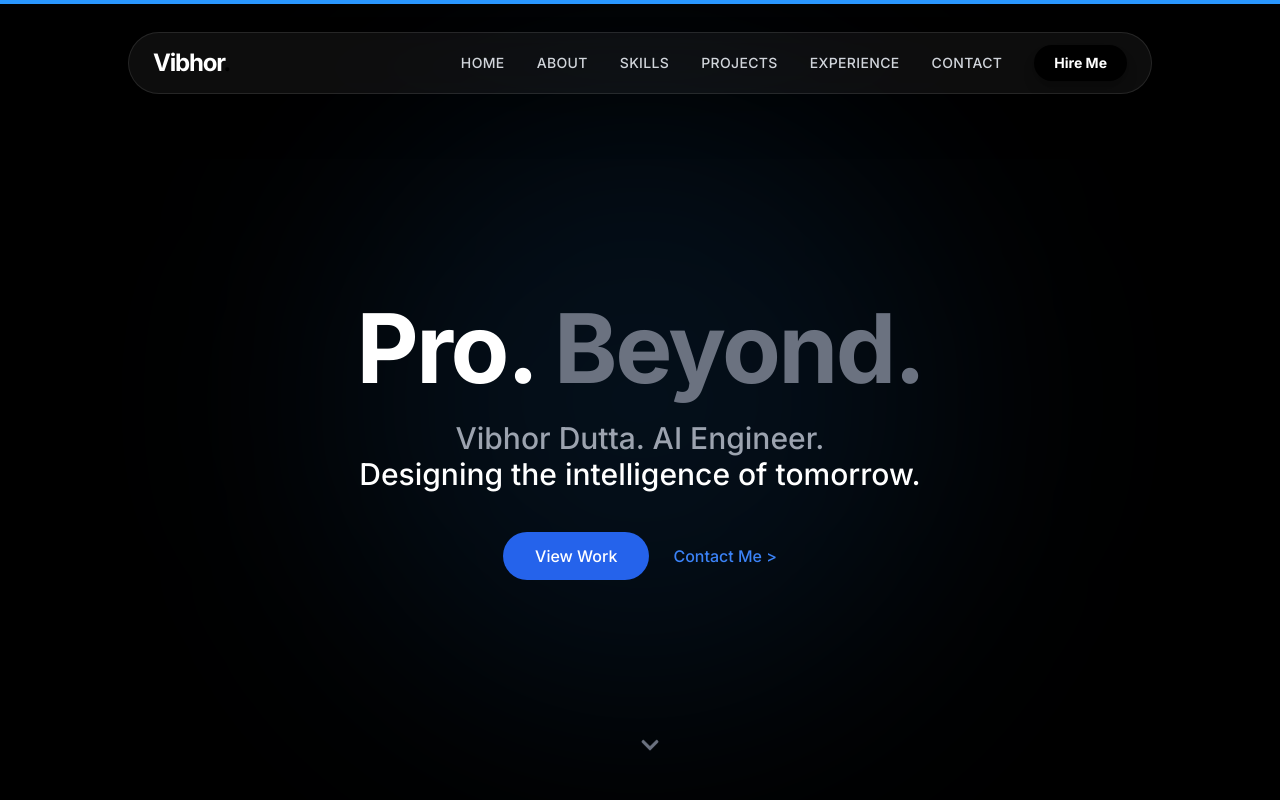
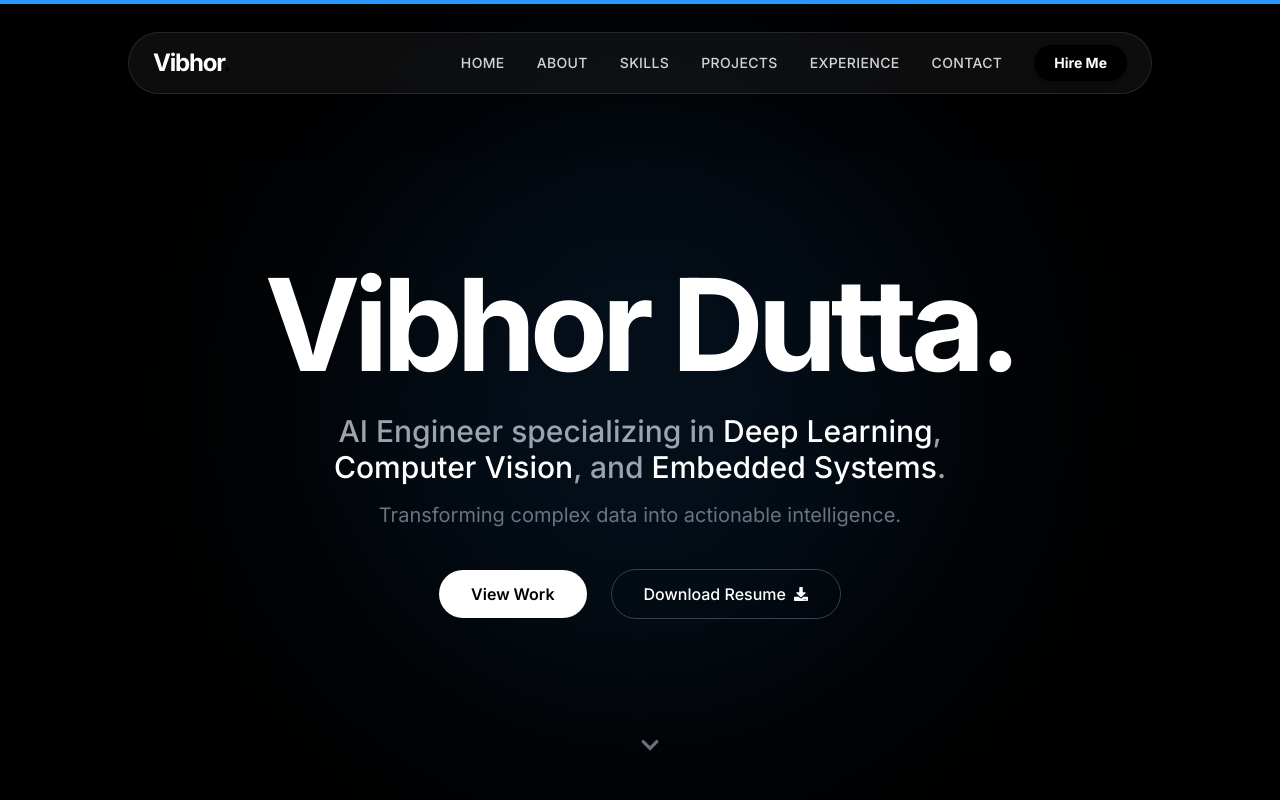
Before and after one commit to Vikashh08/Freelance-Projects-Portfolio, a React (Vite) app: page / in a window 1280 px wide. Shown: the top 800 px of the page. Built offline with nearby package versions, Linux system fonts and the light colour scheme.

Commit message:
Hero Section Updated

```diff
--- a/src/components/Hero.jsx
+++ b/src/components/Hero.jsx
@@ -1,6 +1,6 @@
 import React from "react";
 import { motion } from "framer-motion";
-import { FaChevronDown } from "react-icons/fa";
+import { FaChevronDown, FaDownload } from "react-icons/fa";
 
 export const Hero = () => {
     return (
@@ -13,21 +13,25 @@ export const Hero = () => {
                 <motion.h1
                     initial={{ opacity: 0, y: 50 }}
                     animate={{ opacity: 1, y: 0 }}
-                    transition={{ duration: 1, ease: [0.16, 1, 0.3, 1] }} // Apple-like ease
-                    className="text-5xl md:text-8xl font-bold tracking-tight text-white mb-6"
+                    transition={{ duration: 1, ease: [0.16, 1, 0.3, 1] }}
+                    className="text-6xl md:text-9xl font-bold tracking-tighter text-white mb-6"
                 >
-                    Pro. <span className="text-gray-500">Beyond.</span>
+                    Vibhor Dutta.
                 </motion.h1>
 
-                <motion.p
+                <motion.div
                     initial={{ opacity: 0, y: 30 }}
                     animate={{ opacity: 1, y: 0 }}
                     transition={{ duration: 1, delay: 0.2, ease: [0.16, 1, 0.3, 1] }}
-                    className="text-xl md:text-3xl font-medium text-gray-400 mb-10 max-w-2xl mx-auto leading-relaxed"
+                    className="mb-10 max-w-2xl mx-auto"
                 >
-                    Vibhor Dutta. AI Engineer. <br className="hidden md:block" />
-                    <span className="text-white">Designing the intelligence of tomorrow.</span>
-                </motion.p>
+                    <p className="text-xl md:text-3xl font-medium text-gray-400 leading-relaxed">
+                        AI Engineer specializing in <span className="text-white">Deep Learning</span>, <span className="text-white">Computer Vision</span>, and <span className="text-white">Embedded Systems</span>.
+                    </p>
+                    <p className="text-lg md:text-xl text-gray-500 mt-4">
+                        Transforming complex data into actionable intelligence.
+                    </p>
+                </motion.div>
 
                 <motion.div
                     initial={{ opacity: 0, scale: 0.9 }}
@@ -35,11 +39,15 @@ export const Hero = () => {
                     transition={{ duration: 0.8, delay: 0.4 }}
                     className="flex flex-col md:flex-row gap-6 justify-center items-center"
                 >
-                    <a href="#projects" className="px-8 py-3 rounded-full bg-blue-600 text-white font-medium hover:bg-blue-700 transition-all text-sm md:text-base">
+                    <a href="#projects" className="px-8 py-3 rounded-full bg-white text-black font-semibold hover:bg-gray-200 transition-all text-sm md:text-base">
                         View Work
                     </a>
-                    <a href="#contact" className="text-blue-500 hover:text-blue-400 font-medium flex items-center gap-2 hover:underline underline-offset-4 text-sm md:text-base">
-                        Contact Me &gt;
+                    <a
+                        href="/resume.pdf"
+                        download="Vibhor_Dutta_Resume.pdf"
+                        className="px-8 py-3 rounded-full border border-gray-700 text-white font-medium hover:bg-white/10 transition-all text-sm md:text-base flex items-center gap-2"
+                    >
+                        Download Resume <FaDownload size={14} />
                     </a>
                 </motion.div>
             </div>
```
